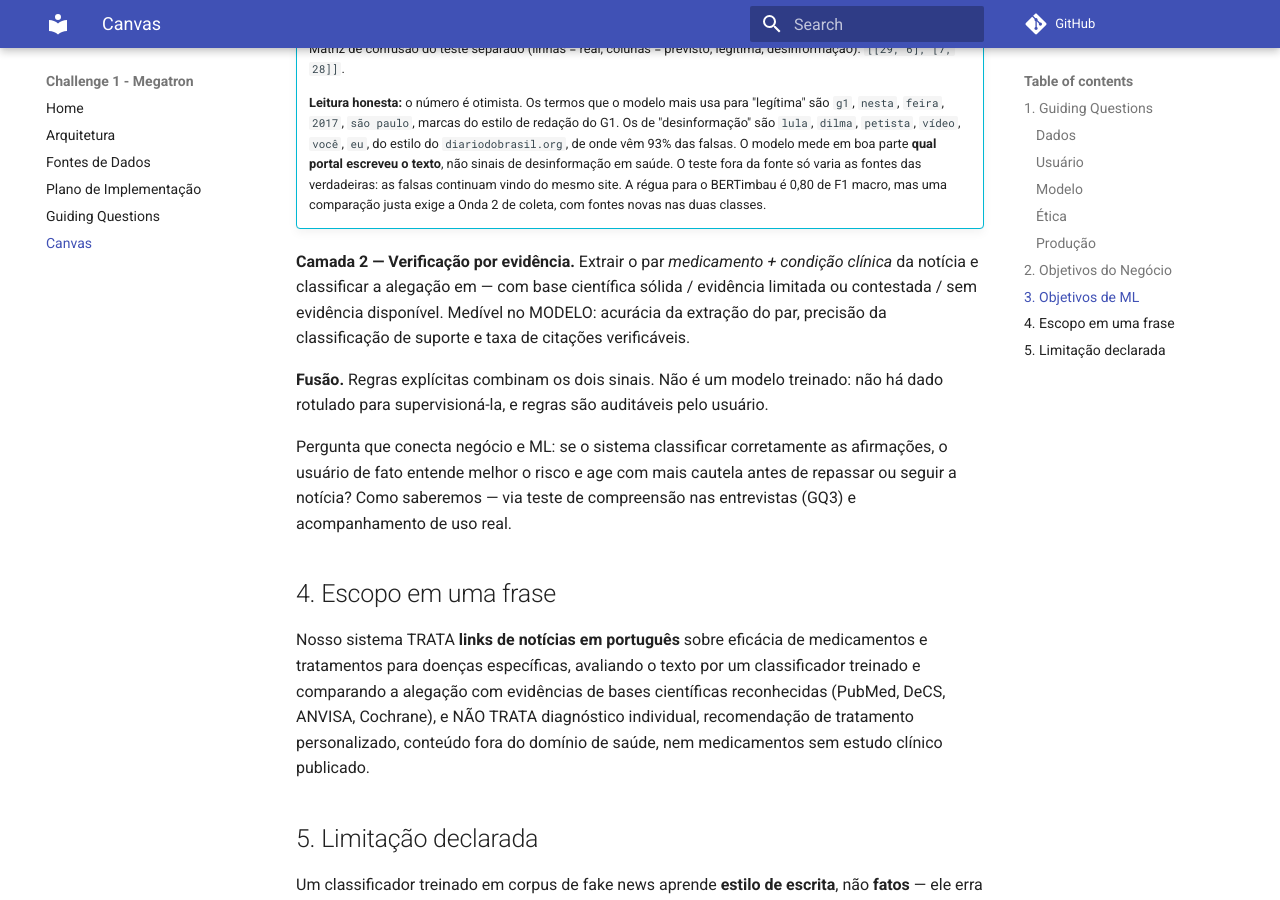
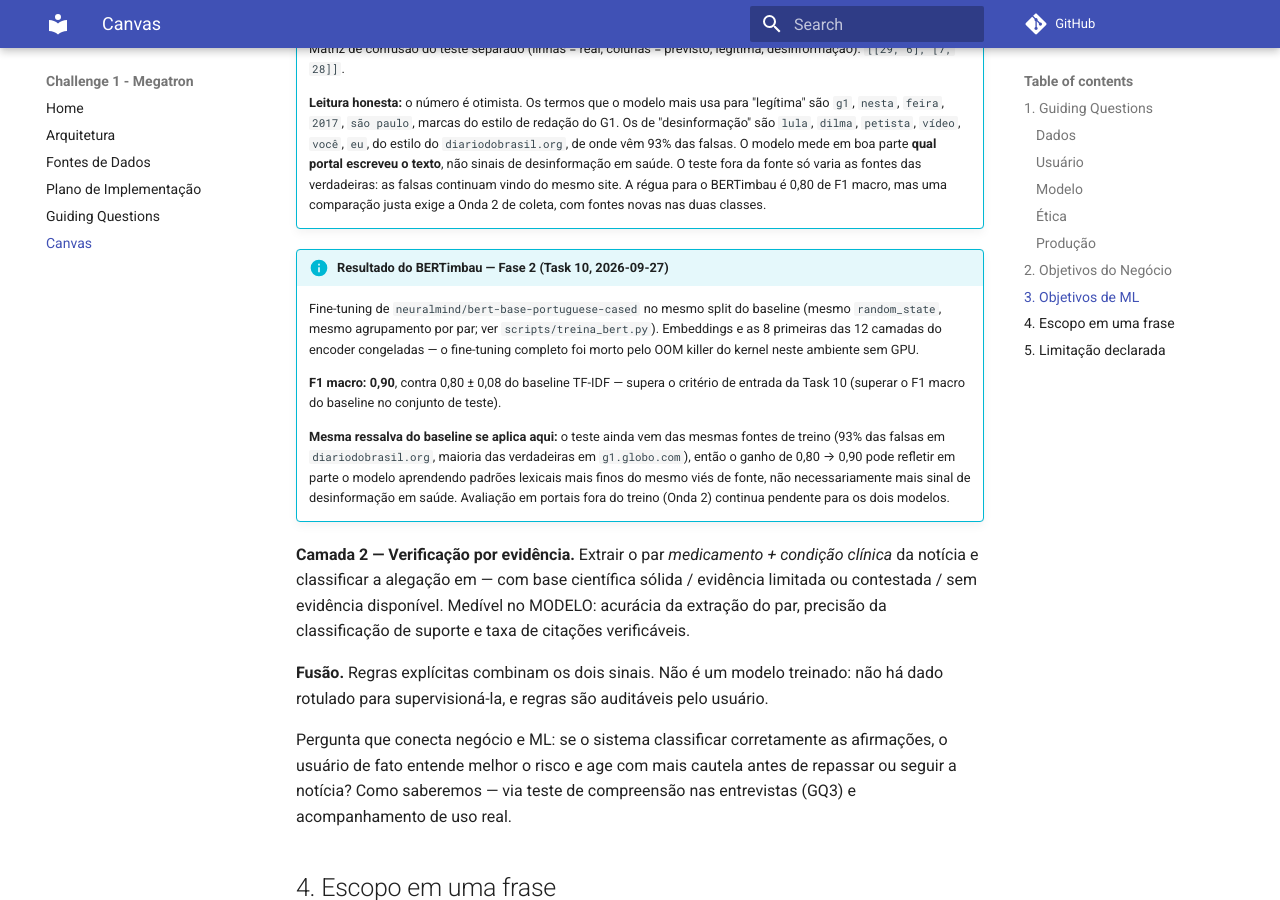
Before and after one commit to unb-Sistemas-de-Machine-learning/challenge_1_megatron, an MkDocs documentation site: the page built from docs/canva.md, in a window 1280 px wide and 900 px high, scrolled down 3689 px. Built offline with MkDocs 1.6.1 and Material for MkDocs 9.7.7, drawn with Linux system fonts in a browser that asks for light colours; comment, search, counter and statistics services are not loaded.

Commit message:
docs: corrige acurácia incorreta e registra o F1 do BERTimbau no Canvas
- suporte_treino.py e seu teste citavam "40,5%" de acurácia zero-shot;
  o valor correto, usado em scripts/treina_suporte.py e na mensagem do
  commit original, é 48,1%.
- O README e o app.py afirmam F1 macro 0,90 do BERTimbau "ver
  docs/canva.md", mas esse resultado nunca tinha sido registrado lá —
  só a tabela do baseline TF-IDF existia. Adiciona a entrada do
  BERTimbau no mesmo formato, com a mesma ressalva de viés de fonte já
  aplicada ao baseline.

Co-Authored-By: Claude Sonnet 5 <noreply@anthropic.com>

```diff
--- a/docs/canva.md
+++ b/docs/canva.md
@@ -76,6 +76,25 @@ para detectar viés de fonte.
     para o BERTimbau é 0,80 de F1 macro, mas uma comparação justa exige a Onda 2
     de coleta, com fontes novas nas duas classes.
 
+!!! info "Resultado do BERTimbau — Fase 2 (Task 10, 2026-09-27)"
+    Fine-tuning de `neuralmind/bert-base-portuguese-cased` no mesmo split do
+    baseline (mesmo `random_state`, mesmo agrupamento por par; ver
+    `scripts/treina_bert.py`). Embeddings e as 8 primeiras das 12 camadas do
+    encoder congeladas — o fine-tuning completo foi morto pelo OOM killer do
+    kernel neste ambiente sem GPU.
+
+    **F1 macro: 0,90**, contra 0,80 ± 0,08 do baseline TF-IDF — supera o
+    critério de entrada da Task 10 (superar o F1 macro do baseline no
+    conjunto de teste).
+
+    **Mesma ressalva do baseline se aplica aqui:** o teste ainda vem das
+    mesmas fontes de treino (93% das falsas em `diariodobrasil.org`, maioria
+    das verdadeiras em `g1.globo.com`), então o ganho de 0,80 → 0,90 pode
+    refletir em parte o modelo aprendendo padrões lexicais mais finos do
+    mesmo viés de fonte, não necessariamente mais sinal de desinformação em
+    saúde. Avaliação em portais fora do treino (Onda 2) continua pendente
+    para os dois modelos.
+
 **Camada 2 — Verificação por evidência.** Extrair o par *medicamento + condição
 clínica* da notícia e classificar a alegação em — com base científica sólida /
 evidência limitada ou contestada / sem evidência disponível. Medível no MODELO:
```
Also changed, not shown: 2 other files.
